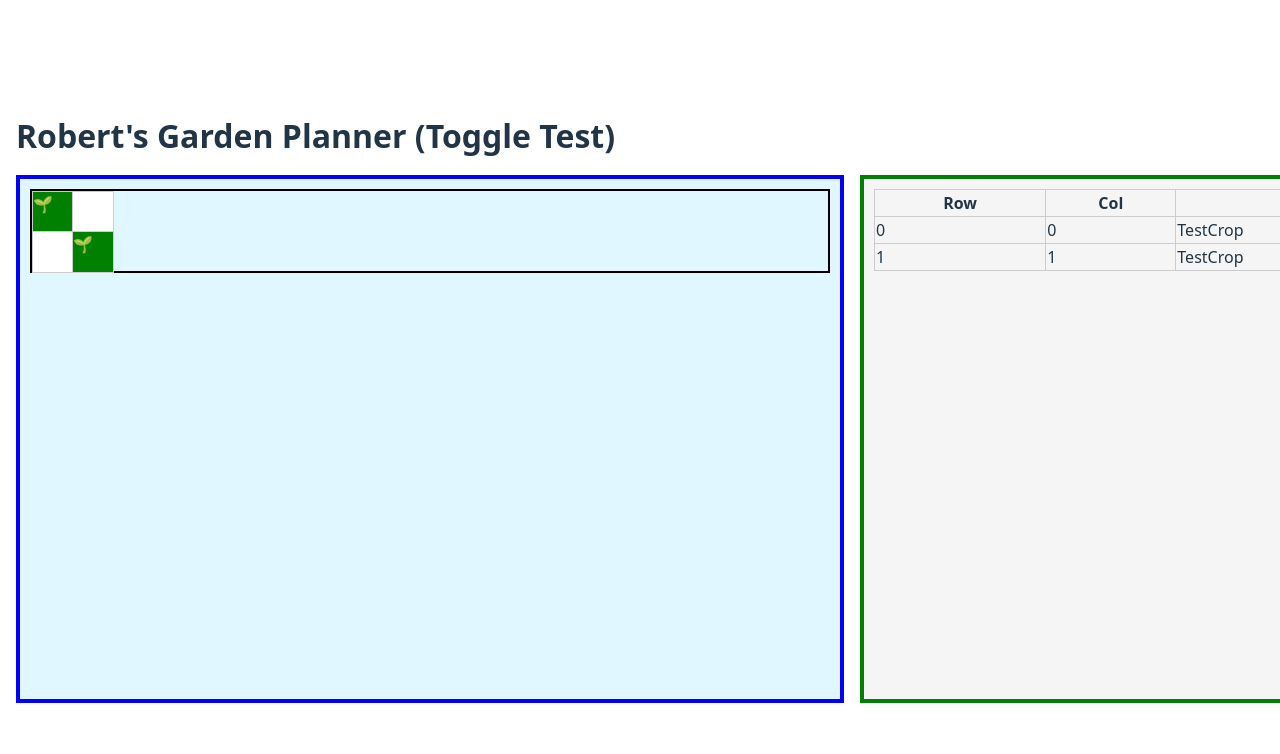
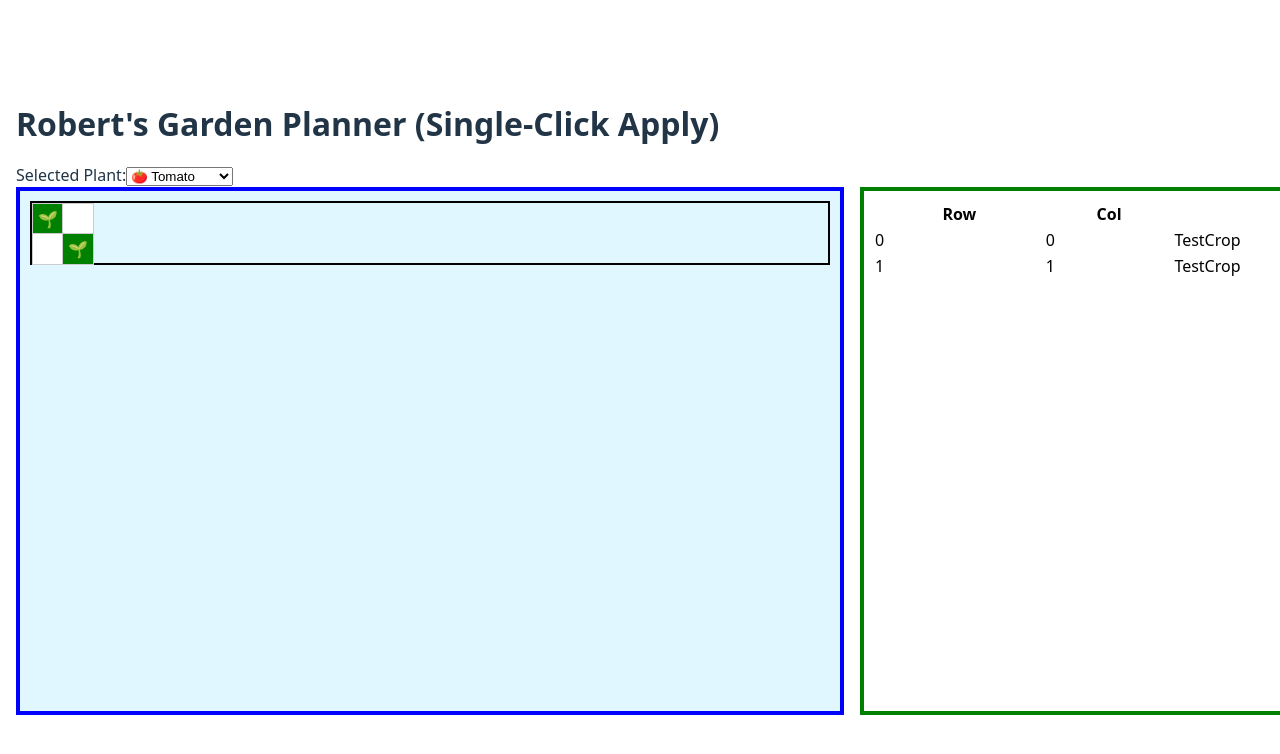
Before and after one commit to rseely85/Garden-Planner, a React (Vite) app: page / in a window 1280 px wide. Shown: the top 754 px of the page. Built offline with nearby package versions, Linux system fonts and the light colour scheme.

Commit message:
Baseline: AppCodeV21 + GardenGridCodeV37 + GardenGridMirrorCodeV5 — placeholder grey, black text on white grid mirror

```diff
--- a/src/App.jsx
+++ b/src/App.jsx
@@ -1,41 +1,40 @@
-import React, { useState } from "react";
+import React, { useState, useEffect } from "react";
 import GardenGrid from "./components/GardenGrid";
 import GardenGridMirror from "./components/GardenGridMirror";
+import plantsData from "./data/plants.json";
 
 export default function App() {
   const [grid, setGrid] = useState([
     [
       { planted: true, crop: "TestCrop", icon: "🌱" },
-      { planted: false },
+      { planted: false, crop: null, icon: null }
     ],
     [
-      { planted: false },
+      { planted: false, crop: null, icon: null },
       { planted: true, crop: "TestCrop", icon: "🌱" }
     ]
   ]);
+  const [plants, setPlants] = useState([]);
+  const [selectedPlant, setSelectedPlant] = useState(null);
 
-  // Derive mirrorRows from grid
-  const mirrorRows = [];
-  grid.forEach((row, r) => {
-    row.forEach((cell, c) => {
-      if (cell.planted) {
-        mirrorRows.push({
-          row: r,
-          col: c,
-          crop: cell.crop,
-          icon: cell.icon
-        });
-      }
-    });
-  });
+  useEffect(() => {
+    setPlants(plantsData);
+    setSelectedPlant(plantsData[0]);
+  }, []);
 
   const handleCellClick = (r, c) => {
     const newGrid = grid.map((row, rowIndex) =>
       row.map((cell, colIndex) => {
         if (rowIndex === r && colIndex === c) {
-          return cell.planted
-            ? { planted: false }
-            : { planted: true, crop: "TestCrop", icon: "🌱" };
+          if (selectedPlant.plant === "Clear") {
+            return { planted: false, crop: null, icon: null };
+          } else {
+            return {
+              planted: true,
+              crop: selectedPlant.plant,
+              icon: selectedPlant.icon
+            };
+          }
         }
         return cell;
       })
@@ -43,11 +42,36 @@ export default function App() {
     setGrid(newGrid);
   };
 
+  const mirrorRows = [];
+  grid.forEach((row, r) => {
+    row.forEach((cell, c) => {
+      if (cell.planted) {
+        mirrorRows.push({ row: r, col: c, crop: cell.crop, icon: cell.icon });
+      }
+    });
+  });
+
   return (
     <div style={{ padding: "1rem" }}>
       <h1 style={{ fontSize: "2rem", fontWeight: "bold" }}>
-        Robert's Garden Planner (Toggle Test)
+        Robert's Garden Planner (Single-Click Apply)
       </h1>
+      <label>
+        Selected Plant:
+        <select
+          value={selectedPlant ? selectedPlant.plant : ""}
+          onChange={(e) => {
+            const plant = plants.find((p) => p.plant === e.target.value);
+            setSelectedPlant(plant);
+          }}
+        >
+          {plants.map((plant) => (
+            <option key={plant.plant} value={plant.plant}>
+              {plant.icon} {plant.plant}
+            </option>
+          ))}
+        </select>
+      </label>
       <div style={{ display: "flex", gap: "1rem" }}>
         <GardenGrid grid={grid} onCellClick={handleCellClick} />
         <GardenGridMirror mirrorRows={mirrorRows} />
--- a/src/components/GardenGrid.jsx
+++ b/src/components/GardenGrid.jsx
@@ -15,8 +15,8 @@ export default function GardenGrid({ grid, onCellClick }) {
       <div
         style={{
           display: "grid",
-          gridTemplateColumns: `repeat(${grid[0]?.length || 1}, 40px)`,
-          gridTemplateRows: `repeat(${grid.length || 1}, 40px)`,
+          gridTemplateColumns: `repeat(${grid[0].length}, 30px)`,
+          gridTemplateRows: `repeat(${grid.length}, 30px)`,
           border: "2px solid black"
         }}
       >
@@ -26,11 +26,17 @@ export default function GardenGrid({ grid, onCellClick }) {
               key={`${r}-${c}`}
               onClick={() => onCellClick(r, c)}
               style={{
-                width: "40px",
-                height: "40px",
-                backgroundColor: cell.planted ? "green" : "white",
+                width: "30px",
+                height: "30px",
                 border: "1px solid #ccc",
-                cursor: "pointer"
+                textAlign: "center",
+                lineHeight: "30px",
+                cursor: "pointer",
+                backgroundColor: cell.planted
+                  ? cell.crop === "Placeholder"
+                    ? "grey"
+                    : "green"
+                  : "white"
               }}
             >
               {cell.planted ? cell.icon : ""}
--- a/src/components/GardenGridMirror.jsx
+++ b/src/components/GardenGridMirror.jsx
@@ -4,30 +4,37 @@ export default function GardenGridMirror({ mirrorRows }) {
   return (
     <div
       style={{
-        backgroundColor: "#f5f5f5",
         padding: 10,
         border: "4px solid green",
         width: 800,
         height: 500,
-        overflow: "auto"
+        overflow: "auto",
+        backgroundColor: "white"
       }}
     >
-      <table style={{ width: "100%", borderCollapse: "collapse" }}>
+      <table
+        style={{
+          width: "100%",
+          borderCollapse: "collapse",
+          color: "black",
+          backgroundColor: "white"
+        }}
+      >
         <thead>
           <tr>
-            <th style={{ border: "1px solid #ccc" }}>Row</th>
-            <th style={{ border: "1px solid #ccc" }}>Col</th>
-            <th style={{ border: "1px solid #ccc" }}>Crop</th>
-            <th style={{ border: "1px solid #ccc" }}>Icon</th>
+            <th>Row</th>
+            <th>Col</th>
+            <th>Crop</th>
+            <th>Icon</th>
           </tr>
         </thead>
         <tbody>
-          {mirrorRows.map((row, i) => (
-            <tr key={i}>
-              <td style={{ border: "1px solid #ccc" }}>{row.row}</td>
-              <td style={{ border: "1px solid #ccc" }}>{row.col}</td>
-              <td style={{ border: "1px solid #ccc" }}>{row.crop}</td>
-              <td style={{ border: "1px solid #ccc" }}>{row.icon}</td>
+          {mirrorRows.map((row, idx) => (
+            <tr key={idx}>
+              <td>{row.row}</td>
+              <td>{row.col}</td>
+              <td>{row.crop}</td>
+              <td>{row.icon}</td>
             </tr>
           ))}
         </tbody>
```
